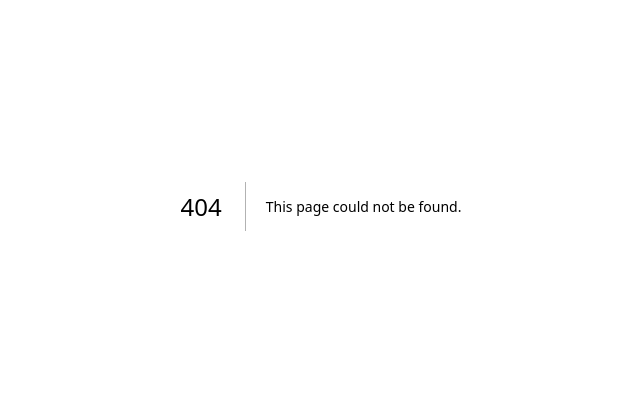
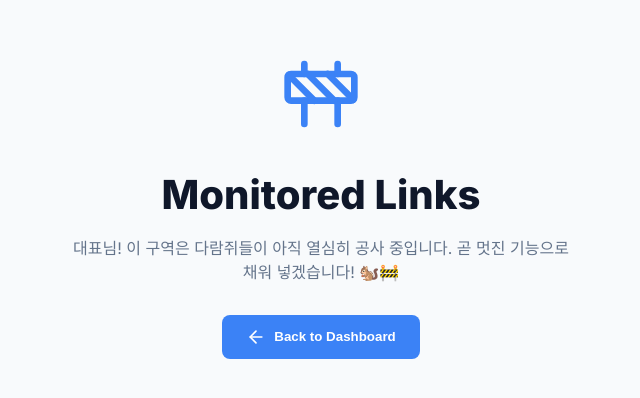
Before and after one commit to kkookshop1-sudo/linkguardian, a Next.js app: page /links in a window 1280 px wide. Before the commit this address had no page. Shown: the part 194-592 px from the top of the page, without its empty margins (319-959 px from the left). Built offline with nearby package versions, Linux system fonts and the light colour scheme.

Commit message:
Fix: Add missing routes and connect navigation links

```diff
--- /dev/null
+++ b/app/analytics/page.tsx
@@ -0,0 +1,5 @@
+import Placeholder from '../dashboard/Placeholder';
+
+export default function AnalyticsPage() {
+    return <Placeholder title="Analytics" />;
+}
--- /dev/null
+++ b/app/dashboard/Placeholder.tsx
@@ -0,0 +1,25 @@
+'use client';
+
+import Link from 'next/link';
+import { ShieldCheck, ArrowLeft, Construction } from 'lucide-react';
+
+export default function UnderConstruction({ title }: { title: string }) {
+    return (
+        <div className="dashboard-container" style={{ display: 'flex', flexDirection: 'column', alignItems: 'center', justifyContent: 'center', textAlign: 'center', background: '#f8fafc' }}>
+            <div style={{ marginBottom: '2rem' }}>
+                <Construction size={80} color="var(--primary)" />
+            </div>
+            <h1 style={{ fontSize: '2.5rem', fontWeight: 800, marginBottom: '1rem' }}>{title}</h1>
+            <p style={{ color: 'var(--secondary)', maxWidth: '500px', marginBottom: '2rem' }}>
+                대표님! 이 구역은 다람쥐들이 아직 열심히 공사 중입니다.
+                곧 멋진 기능으로 채워 넣겠습니다! 🐿️🚧
+            </p>
+            <Link href="/dashboard">
+                <button className="btn btn-primary" style={{ display: 'flex', alignItems: 'center', gap: '0.5rem' }}>
+                    <ArrowLeft size={20} />
+                    Back to Dashboard
+                </button>
+            </Link>
+        </div>
+    );
+}
--- /dev/null
+++ b/app/links/page.tsx
@@ -0,0 +1,5 @@
+import Placeholder from '../dashboard/Placeholder';
+
+export default function LinksPage() {
+    return <Placeholder title="Monitored Links" />;
+}
--- /dev/null
+++ b/app/notifications/page.tsx
@@ -0,0 +1,5 @@
+import Placeholder from '../dashboard/Placeholder';
+
+export default function NotificationsPage() {
+    return <Placeholder title="Notifications" />;
+}
--- /dev/null
+++ b/app/settings/page.tsx
@@ -0,0 +1,5 @@
+import Placeholder from '../dashboard/Placeholder';
+
+export default function SettingsPage() {
+    return <Placeholder title="Settings" />;
+}
```
Also changed, not shown: app/dashboard/page.tsx (+16 -14 lines), vercel.json.
